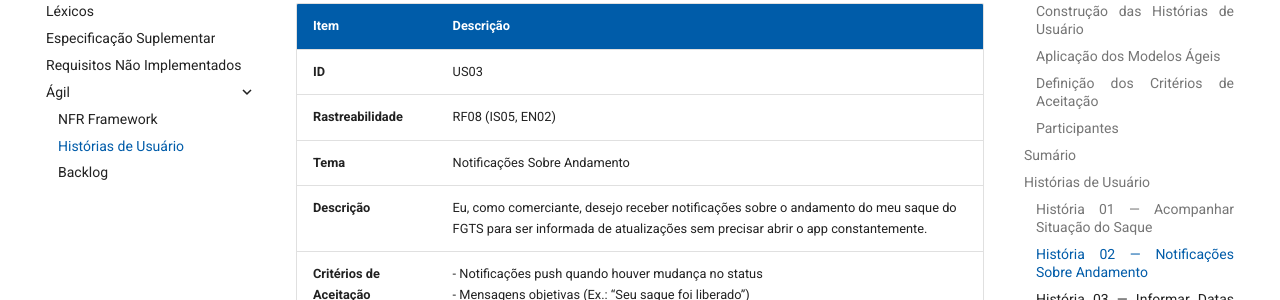
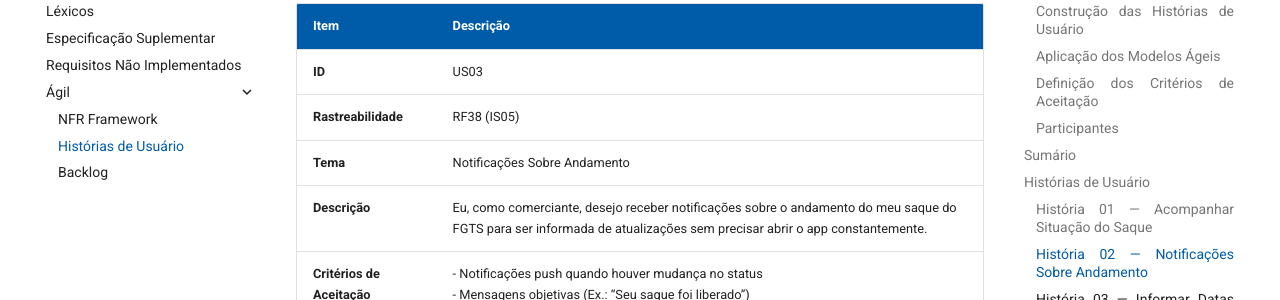
Before and after one commit to eduardodpms/REQ-FGTS, an MkDocs documentation site: the page built from docs/Modelagem-Agil/HistoriasDeUsuario.md, in a window 1280 px wide and 900 px high, scrolled down 5496 px. Shown: the part 151-451 px from the top of the window. Built offline with MkDocs 1.6.1 and Material for MkDocs 9.7.7, drawn with Linux system fonts in a browser that asks for light colours; comment, search, counter and statistics services are not loaded.

Commit message:
Update HistoriasDeUsuario.md

```diff
--- a/docs/Modelagem-Agil/HistoriasDeUsuario.md
+++ b/docs/Modelagem-Agil/HistoriasDeUsuario.md
@@ -204,7 +204,7 @@ A tabela [2](#tabela-modelo) será utilizada como modelo para a elaboração das
 | **Item**                 | **Descrição**                                                                 |
 |--------------------------|------------------------------------------------------------------------------|
 | **ID**                   | US03                                                                         |
-| **Rastreabilidade**      | RF08 (IS05, EN02)                                                             |
+| **Rastreabilidade**      | RF38 (IS05)                                                             |
 | **Tema**                 | Notificações Sobre Andamento                                                 |
 | **Descrição**            | Eu, como comerciante, desejo receber notificações sobre o andamento do meu saque do FGTS para ser informada de atualizações sem precisar abrir o app constantemente. |
 | **Critérios de Aceitação** | - Notificações push quando houver mudança no status  <br> - Mensagens objetivas (Ex.: “Seu saque foi liberado”)  <br> - Opção de ativar/desativar notificações |
```
